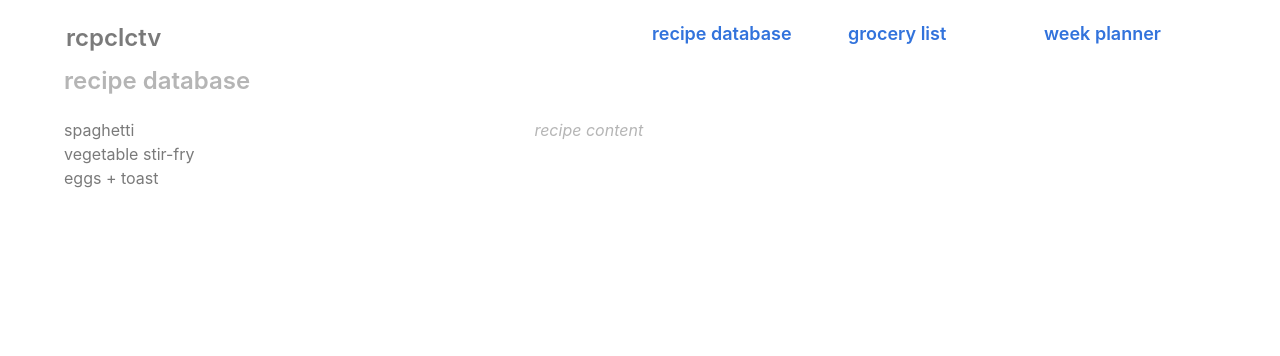
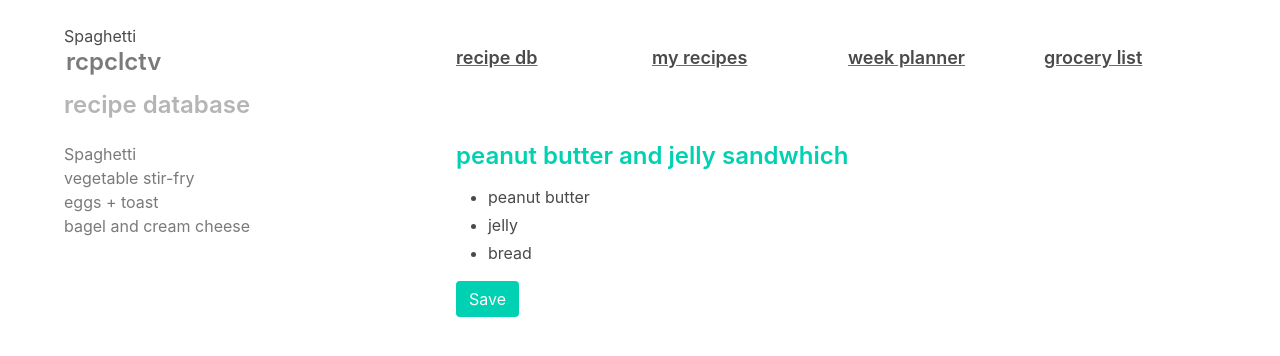
Before and after one commit to TristanAG/recipe-collective, a React (Create React App) app: page /recipe-database in a window 1280 px wide. Shown: the top 356 px of the page. Built offline with nearby package versions, Linux system fonts and the light colour scheme.

Commit message:
passing saved recipes up

```diff
--- a/src/components/GroceryList.js
+++ b/src/components/GroceryList.js
@@ -6,7 +6,7 @@ class GroceryList extends React.Component {
       <section className="grocery-list">
         <div className="container">
           <div className="content">
-            <h3 class="has-text-grey-light">grocery list</h3>
+            <h3 className="has-text-grey-light">grocery list</h3>
           </div>
         </div>
       </section>
--- a/src/components/Home.js
+++ b/src/components/Home.js
@@ -7,7 +7,7 @@ class Home extends React.Component {
         <section className="Home">
           <div className="container">
             <div className="content">
-              <h3 class="has-text-grey-light">welcome to recipe collective</h3>
+              <h3 className="has-text-grey-light">welcome to recipe collective</h3>
             </div>
           </div>
         </section>
--- a/src/components/Main.js
+++ b/src/components/Main.js
@@ -8,16 +8,61 @@ import Home from './Home'
 import GroceryList from './GroceryList'
 import RecipeDatabase from './RecipeDatabase'
 import WeekPlanner from './WeekPlanner'
+import MyRecipes from './MyRecipes'
 
 
 
 class Main extends React.Component {
+
+  constructor() {
+    super()
+    this.saveRecipe = this.saveRecipe.bind(this)
+    this.state = {
+      recipes: [
+        {
+          name: 'Spaghetti',
+          ingredients: ['noodles','past sauce','parmesan cheese']
+        },
+        {
+          name: 'vegetable stir-fry',
+          ingredients: ['broccoli','rice','soy sauce']
+        },
+        {
+          name: 'eggs + toast',
+          ingredients: ['eggs','bread','butter']
+        },
+        {
+          name: 'bagel and cream cheese',
+          ingredients: ['something...','bagel','cream cheese']
+        }
+      ],
+      savedRecipes: 'Spaghetti',
+      selectedRecipe: {
+        name: 'peanut butter and jelly sandwhich',
+        ingredients: ['peanut butter','jelly','bread']
+      }
+    }
+  }
+
+  saveRecipe(recipe) {
+    // alert('smoove')
+    alert(recipe)
+
+    // const savedRecipes = this.state.savedRecipes
+
+    // hmm, cannot set state here... seems like im creating an infinite loop
+    this.setState({
+      savedRecipes: recipe
+    })
+  }
+
   render() {
     return (
       <div>
         <Router>
           <section className="nav">
             <div className="container">
+              {this.state.savedRecipes}
               <Nav />
             </div>
           </section>
@@ -25,7 +70,8 @@ class Main extends React.Component {
             <div className="container">
               <Route path="/" exact component={Home} />
               <Route path="/grocery-list/" component={GroceryList} />
-              <Route path="/recipe-database/" component={RecipeDatabase} />
+              <Route path="/recipe-database/" component={(props) => <RecipeDatabase recipes={this.state.recipes} saveRecipe={this.saveRecipe}/>} />
+              {/* <Route path="/recipe-database/" render={(props) => <RecipeDatabase recipes={this.state.recipes} saveRecipe={this.saveRecipe}/>} /> */}
               <Route path="/week-planner/" component={WeekPlanner} />
             </div>
           </section>
--- /dev/null
+++ b/src/components/MyRecipes.js
@@ -0,0 +1,25 @@
+import React from 'react'
+
+class MyRecipes extends React.Component {
+  //in here now im going to access the props that get passed in from the route to render the savedRecipes
+  constructor() {
+    super()
+  }
+
+  render() {
+    return (
+      <div>
+        <section className="Home">
+          <div className="container">
+            <div className="content">
+              <h3 className="has-text-grey-light">my recipes</h3>
+              <h3 className="has-text-grey-light">{this.props.savedRecipes}</h3>
+            </div>
+          </div>
+        </section>
+      </div>
+    )
+  }
+}
+
+export default MyRecipes
--- a/src/components/Nav.js
+++ b/src/components/Nav.js
@@ -4,25 +4,30 @@ import { Link } from "react-router-dom"
 class Nav extends React.Component {
   render() {
     return (
-      <div class="columns">
-        <div class="column is-half logo">
+      <div className="columns">
+        <div className="column is-one-third logo">
           <div className="content">
-            <Link to="/"><h3 class="has-text-grey">rcpclctv</h3></Link>
+            <Link to="/"><h3 className="has-text-grey">rcpclctv</h3></Link>
           </div>
         </div>
-        <div class="column">
+        <div className="column">
           <div className="content">
-            <Link to="/recipe-database/"><h5 class="has-text-link">recipe database</h5></Link>
+            <Link to="/recipe-database/" className="nav-link"><h5 class="has-text-grey-dark">recipe db</h5></Link>
           </div>
         </div>
-        <div class="column">
+        <div className="column">
           <div className="content">
-            <Link to="/grocery-list/"><h5 class="has-text-link">grocery list</h5></Link>
+            <Link to="/my-recipes/" className="nav-link"><h5 class="has-text-grey-dark">my recipes</h5></Link>
           </div>
         </div>
-        <div class="column">
+        <div className="column">
           <div className="content">
-            <Link to="/week-planner/"><h5 class="has-text-link">week planner</h5></Link>
+            <Link to="/week-planner/" className="nav-link"><h5 class="has-text-grey-dark">week planner</h5></Link>
+          </div>
+        </div>
+        <div className="column">
+          <div className="content">
+            <Link to="/grocery-list/" className="nav-link"><h5 class="has-text-grey-dark">grocery list</h5></Link>
           </div>
         </div>
       </div>
--- a/src/components/RecipeDatabase.js
+++ b/src/components/RecipeDatabase.js
@@ -8,32 +8,42 @@ class RecipeDatabase extends React.Component {
 
   //now it needs to have a recipe component, but first it can just render the
 
+  //all this needs to do is grab the reference of what is selected, and feed that into the activeRecipe or whatever
+  //and depending on what's in the activeRecipe, that's the content that will load / render / be able to be worked on
+
   constructor() {
     super()
+    this.handleSaveRecipe = this.handleSaveRecipe.bind(this)
     this.state = {
-      recipes: [
-        {
-          name: 'spaghetti',
-          ingredients: [
-            'noodles',
-            'past sauce',
-            'parmesan cheese'
-          ]
-        },
-        {
-          name: 'vegetable stir-fry',
-          ingredients: ['a','b','c']
-        },
-        {
-          name: 'eggs + toast',
-          ingredients: ['a','b','c']
-        }
-      ]
+      selectedRecipe: {
+        name: 'peanut butter and jelly sandwhich',
+        ingredients: [
+          'peanut butter',
+          'jelly',
+          'bread'
+        ]
+      }
     }
   }
 
-  handleRecipeClick(e) {
-    console.log(e.target)
+  handleRecipeClick(e, recipe) {
+    alert('in handle recipe click')
+    for (var i = 0; i < this.props.recipes.length; i++) {
+      if (this.props.recipes[i].name === recipe) {
+        this.setState({ selectedRecipe: this.props.recipes[i]})
+      }
+    }
+  }
+
+  handleSaveRecipe() {
+    alert('in handle save recipe')
+    //send the recipe up to the databse.
+    //ok... so that means it needs to be shot up to a higher level
+    //that means the true state of the recipe will be passed down from the app component. in this way, you can have it globally accessible on all pages
+    //ok so i got that set globally now
+    // console.log(this.props)
+    this.props.saveRecipe(this.state.selectedRecipe.name)
+    //GOT IT!
   }
 
   render() {
@@ -43,18 +53,18 @@ class RecipeDatabase extends React.Component {
           <div className="container">
             <div className="content">
               <div className="page-title">
-                <h3 class="has-text-grey-light">recipe database</h3>
+                <h3 className="has-text-grey-light">recipe database</h3>
               </div>
             </div>
             <div className="container">
               <div className="columns">
-                <div className="column is-two-fifths">
+                <div className="column is-one-third">
                   <div className="content">
                     <div className="page-content">
-                      {this.state.recipes.map((recipe) => (
+                      {this.props.recipes.map((recipe) => (
                         <div>
-                          <div class="recipe-link">
-                            <p class="has-text-grey" onClick={this.handleRecipeClick} name="hambone">{recipe.name}</p>
+                          <div className="recipe-link">
+                            <p className="has-text-grey" onClick={(e) => this.handleRecipeClick(e, recipe.name)}>{recipe.name}</p>
                           </div>
                         </div>
                       ))}
@@ -63,7 +73,13 @@ class RecipeDatabase extends React.Component {
                 </div>
                 <div className="column">
                   <div className="content">
-                    <i class="has-text-grey-light recipe-link">recipe content</i>
+                    <h3 className="has-text-primary">{this.state.selectedRecipe.name}</h3>
+                    <ul>
+                      <li>{this.state.selectedRecipe.ingredients[0]}</li>
+                      <li>{this.state.selectedRecipe.ingredients[1]}</li>
+                      <li>{this.state.selectedRecipe.ingredients[2]}</li>
+                    </ul>
+                    <a className="button is-primary" onClick={() => this.handleSaveRecipe(this.state.selectedRecipe.name)}>Save</a>
                   </div>
                 </div>
               </div>
--- a/src/components/WeekPlanner.js
+++ b/src/components/WeekPlanner.js
@@ -7,7 +7,7 @@ class WeekPlanner extends React.Component {
         <section className="Home">
           <div className="container">
             <div className="content">
-              <h3 class="has-text-grey-light">week planner</h3>
+              <h3 className="has-text-grey-light">week planner</h3>
             </div>
           </div>
         </section>
--- a/src/css/App.css
+++ b/src/css/App.css
@@ -1,5 +1,9 @@
 .nav {
   margin-top: 24px;
+}
+
+.nav-link {
+  text-decoration: underline;
 }
 
 .logo {
```
